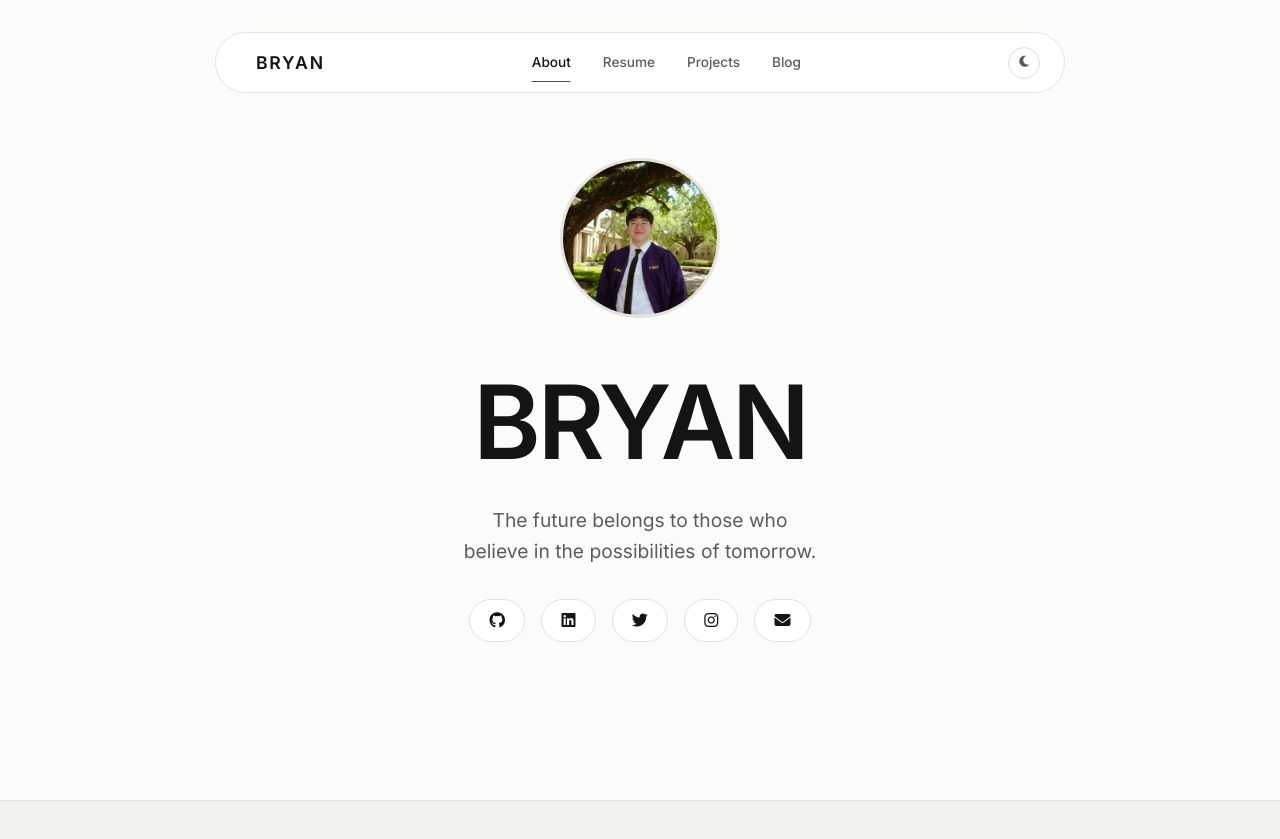
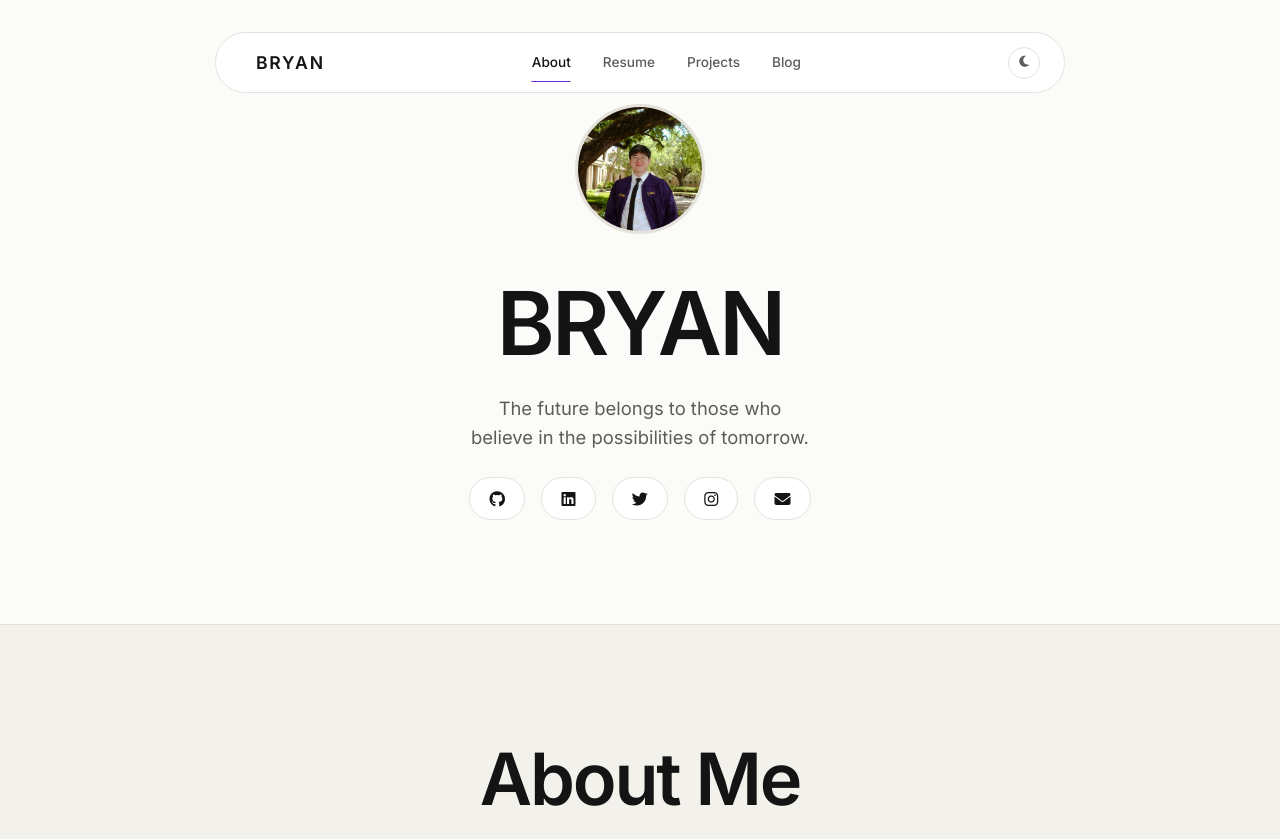
Before and after one commit to bryantran21/resume, an Astro site: page / in a window 1280 px wide. Shown: the top 839 px of the page. Built offline with nearby package versions, Linux system fonts and the light colour scheme; Astro itself is replaced by a stand-in of ours; no server answers.

Commit message:
Resume PDF preview, shorter hero, transparent team logos
Resume download now opens the PDF in a new tab instead of forcing an
immediate download, so visitors can preview before saving. Shrinks the
hero section (min-height 78vh, smaller photo/type) so About is visible
without a full scroll. Removes the baked-in white background from the
LSU and Saints logos (flood-filled from the edges, preserving interior
white details) so they sit cleanly in the theme-aware icon chip in both
light and dark mode; Dodgers logo left as-is.

```diff
--- a/src/pages/index.astro
+++ b/src/pages/index.astro
@@ -253,7 +253,7 @@ const projects = [
     <div class="resume-hero">
       <h1>Resume</h1>
       <p class="subtitle">Full Stack Developer & Problem Solver</p>
-      <a href="/Bryan_Tran_Resume.pdf" download class="download-btn">
+      <a href="/Bryan_Tran_Resume.pdf" target="_blank" rel="noopener noreferrer" class="download-btn">
         <i class="fas fa-download"></i>
         Download PDF
       </a>
@@ -451,13 +451,13 @@ const projects = [
     align-items: center;
     justify-content: center;
     text-align: center;
-    height: 100vh;
-    padding: 2rem;
+    min-height: 78vh;
+    padding: 5rem 2rem;
   }
 
   .profile-photo {
-    width: 160px;
-    height: 160px;
+    width: 130px;
+    height: 130px;
     border-radius: 50%;
     border: 3px solid var(--border);
     object-fit: cover;
@@ -470,18 +470,18 @@ const projects = [
   }
 
   .name {
-    font-size: clamp(3.5rem, 8vw, 7rem);
+    font-size: clamp(2.75rem, 7vw, 5.5rem);
     font-weight: 600;
     letter-spacing: -0.03em;
     color: var(--text);
-    margin-top: 1rem;
+    margin-top: 0.75rem;
   }
 
   .tagline {
-    font-size: clamp(1rem, 2vw, 1.2rem);
+    font-size: clamp(1rem, 2vw, 1.15rem);
     font-weight: 400;
     max-width: 35rem;
-    margin-bottom: 2rem;
+    margin-bottom: 1.5rem;
     color: var(--text-secondary);
     text-wrap: balance;
   }
```
Also changed, not shown: public/logos/lsu_sports.png, public/logos/saints.png.
